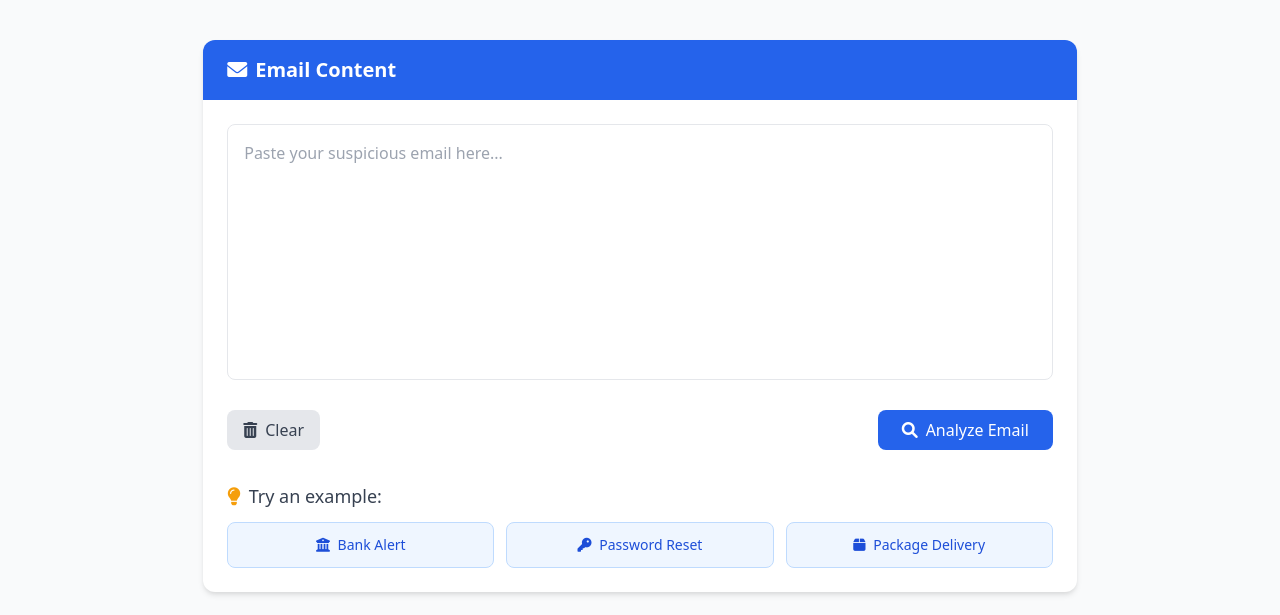
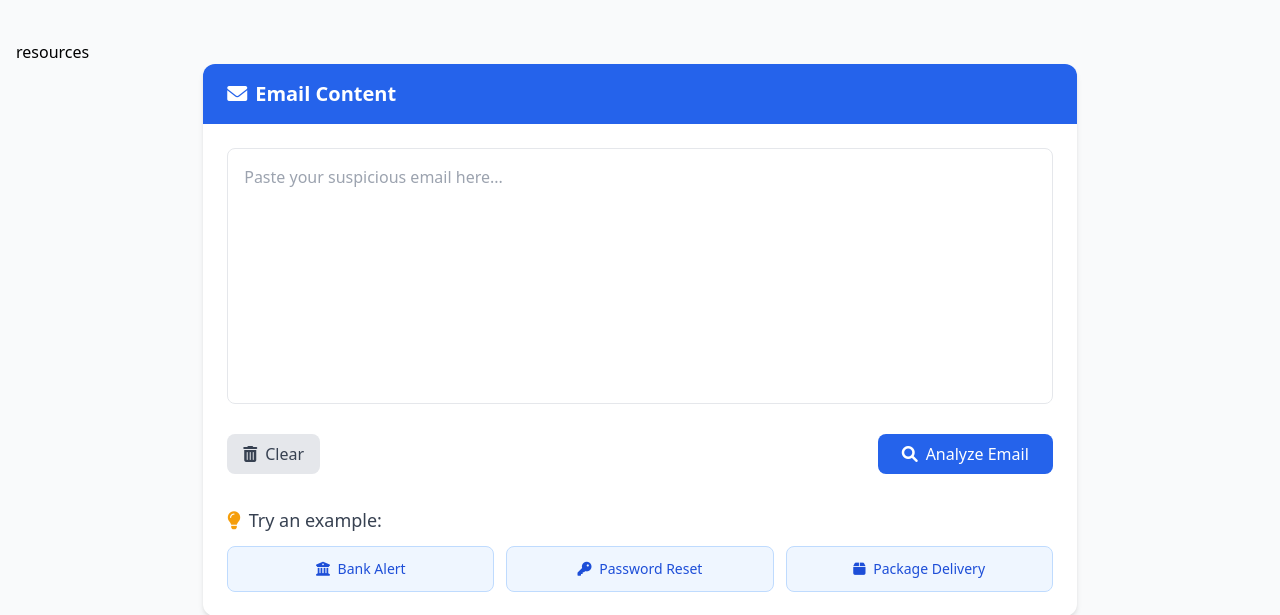
Before and after one commit to Harshj143/InboxGuard, a Flask app: page / in a window 1280 px wide. Shown: the part 116-731 px from the top of the page. Run offline with Flask 2, Linux system fonts and the light colour scheme.

Commit message:
Update index.html

```diff
--- a/templates/index.html
+++ b/templates/index.html
@@ -77,7 +77,7 @@
             </div>
             <p class="text-lg text-gray-600">AI-powered phishing email analysis</p>
         </header>
-
+       <a href="resource.html">resources</a>
 
         <!-- Updated panels container with ID for layout control -->
         <div id="panels-container" class="single-view">
```
